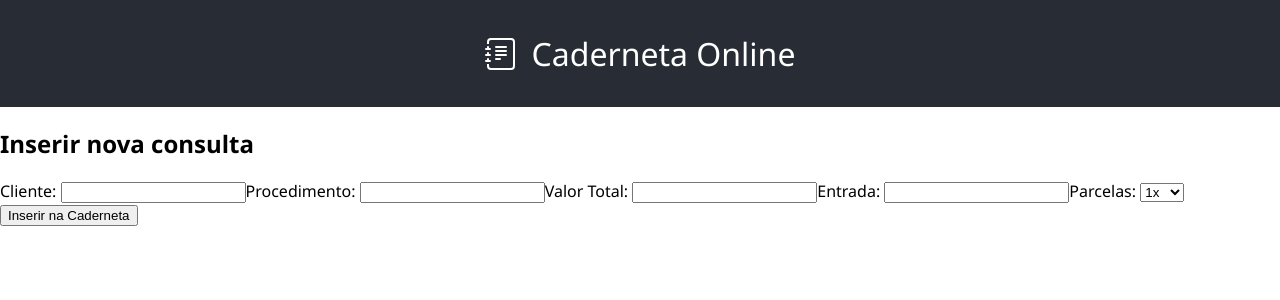
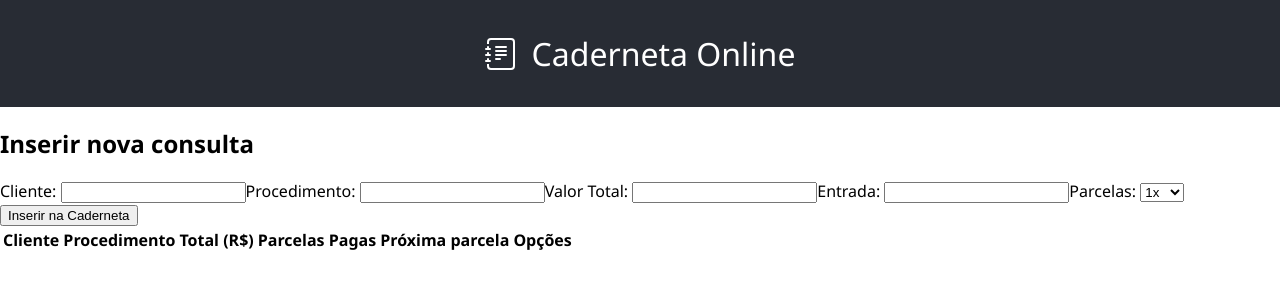
Before and after one commit to RafaelAugustScherer/desafioSofteo, a React (Create React App) app in the folder front-end/: page /login in a window 1280 px wide. Both pictures are taken after a click on the button "Entrar". Shown: the top 300 px of the page. Built offline with nearby package versions, Linux system fonts and the light colour scheme.

Commit message:
fix(Front): :bug: Date Format Fix

```diff
--- /dev/null
+++ b/front-end/src/components/PaymentList.jsx
@@ -0,0 +1,39 @@
+import { useContext } from 'react';
+import { PaymentContext } from '../provider/Payment';
+
+const PaymentList = () => {
+  const { payments } = useContext(PaymentContext);
+
+  const getFormattedDate = (date) => (
+    date.toLocaleDateString('pt-BR')
+  );
+
+  return (
+    <table>
+      <thead>
+        <tr>
+          <th>Cliente</th>
+          <th>Procedimento</th>
+          <th>Total (R$)</th>
+          <th>Parcelas Pagas</th>
+          <th>Próxima parcela</th>
+          <th>Opções</th>
+        </tr>
+      </thead>
+      <tbody>
+      {payments.map((p, k) => (
+        <tr key={`${p.client}-${k}`}>
+          <td>{p.client}</td>
+          <td>{p.procedure}</td>
+          <td>{p.total}</td>
+          <td>{p.paid}/{p.installments}</td>
+          <td>{getFormattedDate(new Date(p.nextPaymentDate))}</td>
+          <td></td>
+        </tr>
+      ))}
+      </tbody>
+    </table>
+  );
+}
+
+export default PaymentList;
--- a/front-end/src/pages/Home.jsx
+++ b/front-end/src/pages/Home.jsx
@@ -1,4 +1,5 @@
 import PaymentForm from '../components/PaymentForm';
+import PaymentList from '../components/PaymentList';
 import PaymentProvider from '../provider/Payment';
 
 const Home = () => {
@@ -7,6 +8,7 @@ const Home = () => {
     <div>
       <PaymentProvider>
         <PaymentForm />
+        <PaymentList />
       </PaymentProvider>
     </div>
   );
--- a/front-end/src/provider/Payment.js
+++ b/front-end/src/provider/Payment.js
@@ -13,7 +13,13 @@ const PaymentProvider = ({ children }) => {
   }
 
   const addPayment = (data) => {
-    const newPayment = { ...data, paid: 0, nextPayment: new Date() + 30 };
+    const nextPaymentDate = new Date();
+    nextPaymentDate.setDate(nextPaymentDate.getDate() + 30);
+    const newPayment = {
+      ...data,
+      paid: 0,
+      nextPaymentDate
+    };
     const updatedPayments = [...payments, newPayment];
 
     localStorage.setItem(
```
